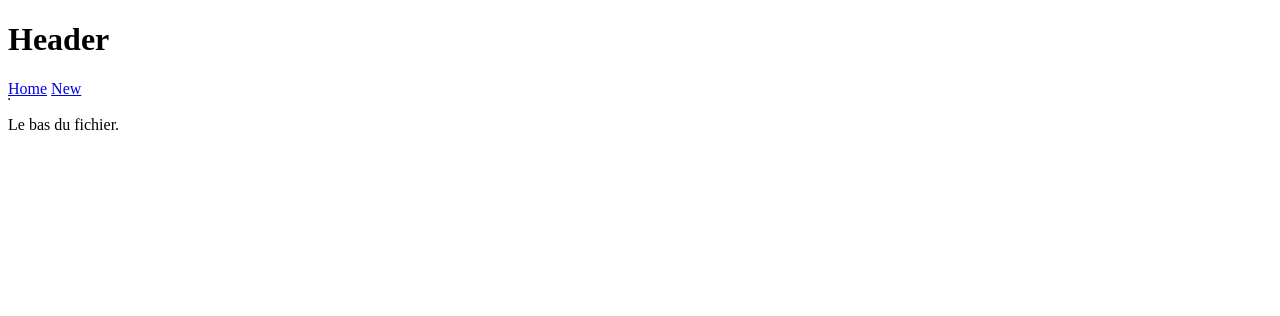
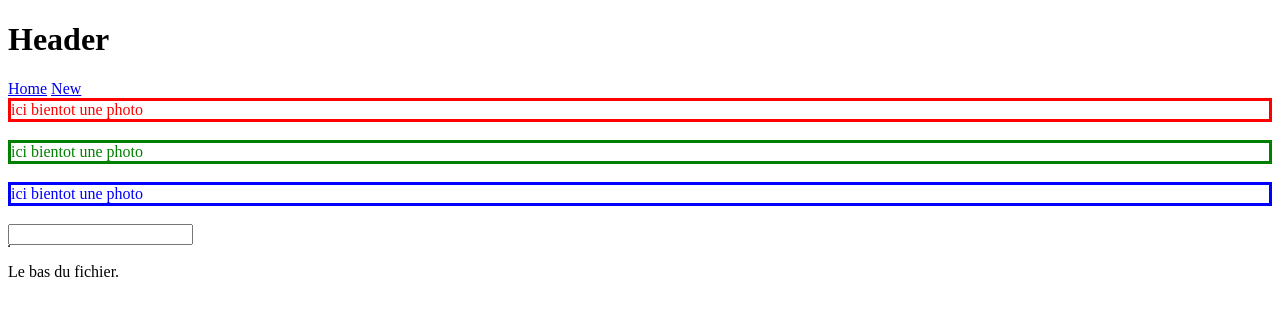
Before and after one commit to RomainFarau/angularNaval, a plain HTML site: page index.html in a window 1280 px wide. Drawn offline with nearby package versions, Linux system fonts and the light colour scheme; some packages are replaced by stand-ins of ours; no server answers.

Commit message:
Directives. Et des bugs.

```diff
--- /dev/null
+++ b/app/directives/dtaPhoto.js
@@ -0,0 +1,19 @@
+"use strict"
+angular.module("navalModule")
+.directive("dtaPhoto", function(){
+	return {
+		restrict: "E",
+		template: "ici bientot une photo",
+		link: function (scope, element, attrs){//Surtout pas de $!
+
+			element.css("borderStyle","solid")
+			element.css("display","block")
+			element.css("color",attrs.couleur || 'blue')
+			scope.$watch('borderWidth', function(){
+					element.css("borderWidth",scope.borderWidth + "px")
+				}
+			)
+		}
+
+	}
+})
--- a/app/services/GameService.js
+++ b/app/services/GameService.js
@@ -7,7 +7,7 @@ angular.module("navalModule")
 		pseudo: "Romain",
 		getAll: function () {
 
-					var p = $http.get("http://192.168.229.21:3000/games")
+					return $http.get("http://192.168.229.21:3000/games")
 						.then(function (response){
 							return response.data;
 						})
@@ -18,7 +18,6 @@ angular.module("navalModule")
 										 || games.user2.pseudo === this.pseudo )
 							}.bind(this))
 						}.bind(this))
-					return p;
 		},
 
 		/*setUser: function () {
@@ -38,7 +37,7 @@ angular.module("navalModule")
 			game.user2 = {
 				pseudo: this.pseudo
 			}
-			return $http.put("http://192.168.229.21:3000/games"+"/"+game.id,game.id)
+			return $http.put("http://192.168.229.21:3000/games"+"/"+game.id,game)
 		},
 		fleetSizeValues:[
 			{fleetSize:0, label:"1 bateau"},
--- a/index.html
+++ b/index.html
@@ -12,11 +12,20 @@
 		<script src="app/controllers/formulaireController.js"></script>
 		<script src="app/controllers/viewController.js"></script>
 		<script src="app/services/GameService.js"></script>
+		<script src="app/directives/dtaPhoto.js"></script>
 	</head>
 	<body ng-app="navalModule">
 		<ng-include src="'view/header.html'"></ng-include>
 		<a href="#/">Home</a>
 		<a href="#/new">New</a>
+		<dta-photo couleur="red"></dta-photo>
+		<br>
+		<dta-photo couleur="green"></dta-photo>
+		<br>
+		<dta-photo></dta-photo>
+		<br>
+		<input type="number" ng-model="borderWidth">
+		{{borderWidth}}
 		<div ng-view></div>
 		<ng-include src="'view/footer.html'"></ng-include>
 	</body>
```
